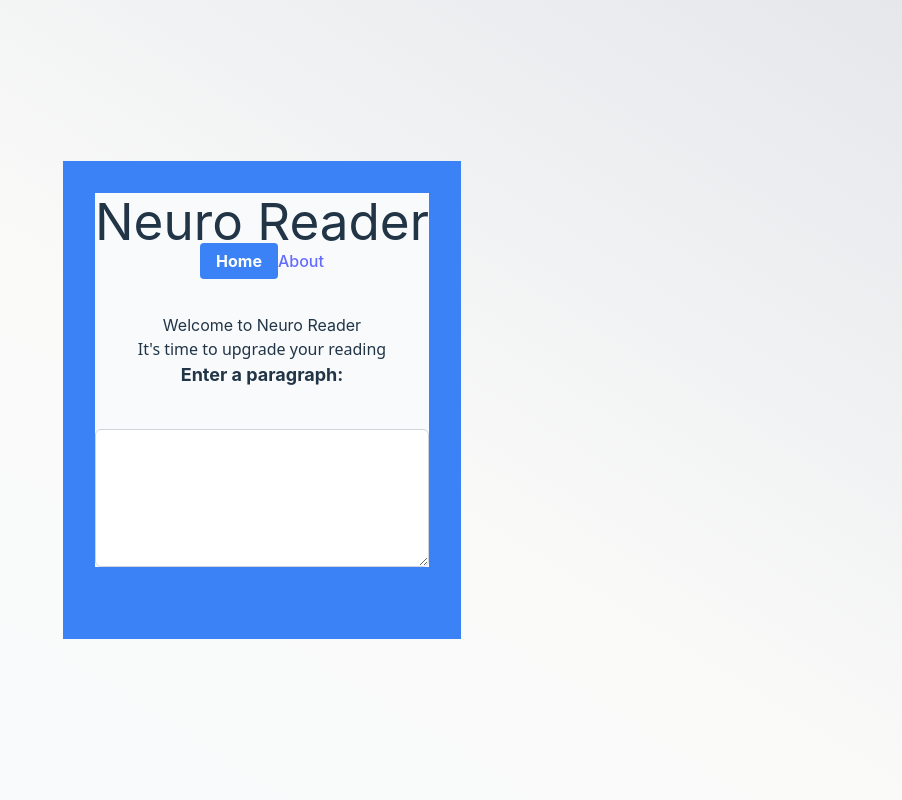
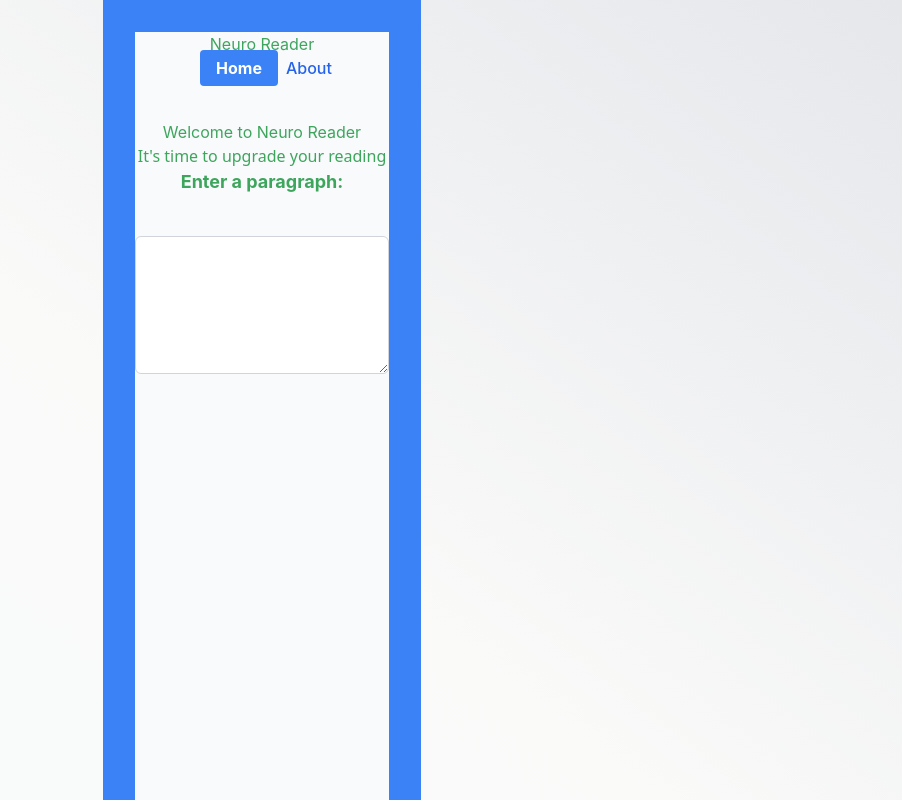
Before and after one commit to laurencetuchin/neuroreader, a React (Vite) app in the folder neuro-reader/: page / in a window 1280 px wide. Shown: the top 800 px of the page, without its empty margins (378-1280 px from the left). Built offline with nearby package versions, Linux system fonts and the light colour scheme.

Commit message:
Update css

```diff
--- a/neuro-reader/src/index.css
+++ b/neuro-reader/src/index.css
@@ -12,7 +12,7 @@
 }
 
 .main {
-  @apply bg-blue-500;
+  @apply bg-gray-100;
 }
 
 :root {
@@ -22,7 +22,7 @@
 
   color-scheme: light dark;
   color: rgba(255, 255, 255, 0.87);
-  background-color: #242424;
+  background-color: #751414;
 
   font-synthesis: none;
   text-rendering: optimizeLegibility;
@@ -30,21 +30,23 @@
   -moz-osx-font-smoothing: grayscale;
   -webkit-text-size-adjust: 100%;
 
-  @apply bg-blue-500;
+  /* @apply bg-red-500; */
 }
 
 main {
   max-width: 1200px;
   margin: 40px auto;
+  @apply min-h-screen ;
 }
 
 a {
   font-weight: 500;
-  color: #646cff;
+  /* color: #2f3272; */
   text-decoration: inherit;
+  @apply text-blue-600 ml-2 items-center;
 }
 a:hover {
-  /* @apply text-red-500; */
+  @apply text-blue-300;
 }
 
 body {
@@ -58,8 +60,8 @@ body {
 }
 
 h1 {
-  font-size: 3.2em;
-  line-height: 1.1;
+  /* font-size: 3.2em; */
+  /* line-height: 1.1;/ */
 }
 
 button {
@@ -83,8 +85,8 @@ button:focus-visible {
 
 @media (prefers-color-scheme: light) {
   :root {
-    color: #213547;
-    background-color: #ffffff;
+    color: #3ea55d;
+    background-color: #0f0e0e;
   }
   a:hover {
     /* color: #be0f7b; */
```
